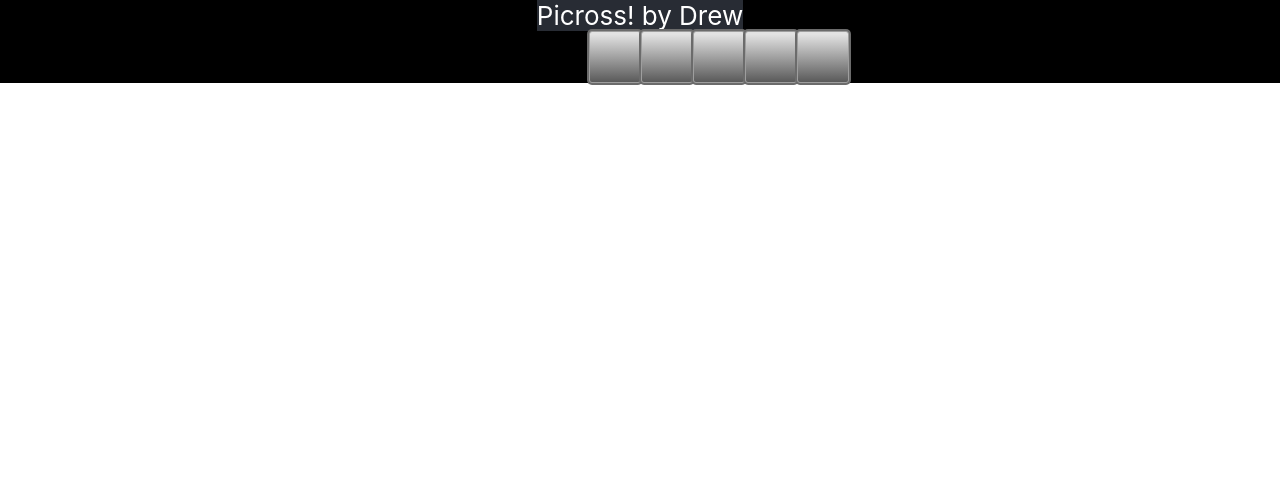
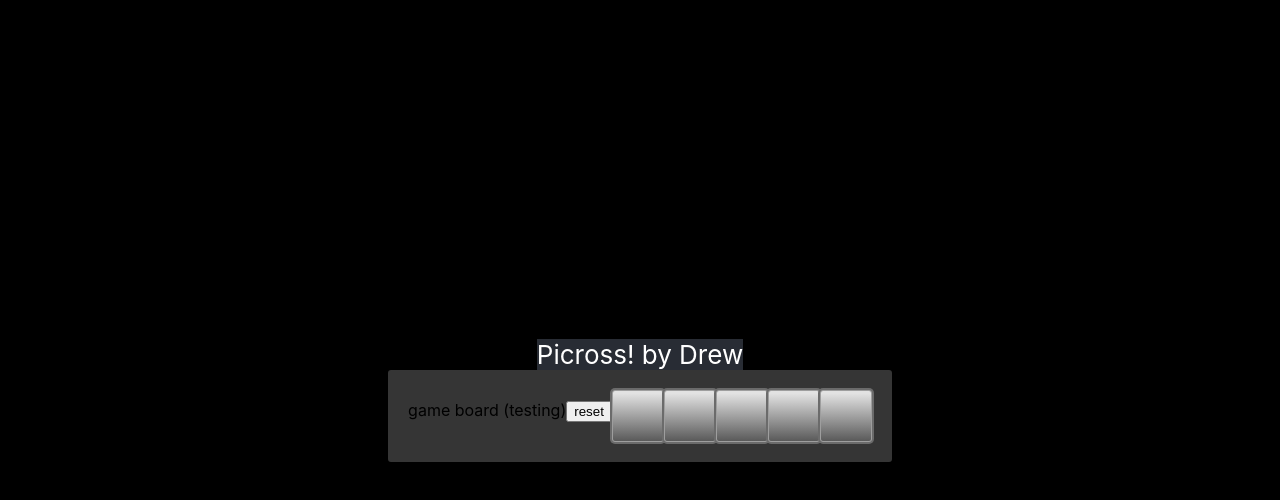
Before and after one commit to DBartleman/Picross, a React (Create React App) app: page / in a window 1280 px wide. Shown: the top 500 px of the page. Built offline with nearby package versions, Linux system fonts and the light colour scheme.

Commit message:
getting the buttons correct

```diff
--- a/src/App.css
+++ b/src/App.css
@@ -1,6 +1,11 @@
 .App {
   text-align: center;
   background-color: #000000;
+  height: 100vh;
+  width: 100vw;
+  display: flex;
+  align-items: center;
+  justify-content: center;
 }
 
 
@@ -27,6 +32,12 @@
   color: white;
 }
 
+.gameBoard {
+  background-color:#353535;
+  padding:20px 20px;
+  border-radius:3px;
+}
+
 /* the following is created by https://www.bestcssbuttongenerator.com/ */
 .tileButtonDefault {
 	box-shadow: 0px 0px 0px 2px #6b6b6b;
@@ -36,19 +47,15 @@
 	border:1px solid #9e9e9e;
 	display:inline-block;
 	cursor:pointer;
-	/* color:#ffffff; */
-	/* font-family:Arial; */
-	/* font-size:19px; */
 	padding:25px 25px;
-	/* text-decoration:none; */
 }
 
 .tileButtonDefault:hover {
-	background:linear-gradient(to bottom, #ffcc00 5%, #ffa200 100%);
-	background-color:#ffcc00;
+	background:linear-gradient(to bottom, #505050 5%, #b1b1b1 100%);
+	background-color:#868686;
 }
 
-.tileButtonSuccess {
+.tileButtonFilled {
 	box-shadow: 0px 0px 0px 2px #fad091;
 	background:linear-gradient(to bottom, #ffa200 5%, #ffcc00 100%);
 	background-color:#ffa200;
@@ -56,11 +63,18 @@
 	border:1px solid #9e9e9e;
 	display:inline-block;
 	cursor:pointer;
-	color:#ffffff;
-	font-family:Arial;
-	font-size:19px;
 	padding:25px 25px;
-	text-decoration:none;
+}
+
+.tileButtonEmpty {
+	box-shadow: 0px 0px 0px 2px #000000;
+	background:linear-gradient(to bottom, #222222 5%, #272727 100%);
+	background-color:#222222;
+	border-radius:3px;
+	border:1px solid #9e9e9e;
+	display:inline-block;
+	cursor:pointer;
+	padding:25px 25px;
 }
 
 .tileButtonDefault:active {
--- a/src/App.js
+++ b/src/App.js
@@ -2,8 +2,19 @@ import './App.css';
 
 function App() {
   function reveal(e) {
-    e.preventDefault();
-    console.log('The button was clicked.');
+    //e.preventDefault();
+    e.target.className = "tileButtonFilled tileButton";
+    e.target.disabled = true;
+    //console.log('The button was clicked.');
+  }
+  function reset(e) {
+    //e.preventDefault();
+    let buttons = document.querySelectorAll("tileButton");
+    for(let i = 0; i < buttons.length; i++) {
+      buttons[i].className = "tileButtonDefault tileButton";
+      buttons[i].disabled = false;
+    }
+    //console.log('The button was clicked.');
   }
 
   return (
@@ -14,11 +25,12 @@ function App() {
         </header>
         <div className="gameBoard">
           game board (testing)
-          <button onClick={reveal} class="tileButtonDefault"> </button>
-          <button onClick={reveal} class="tileButtonDefault"> </button>
-          <button onClick={reveal} class="tileButtonDefault"> </button>
-          <button onClick={reveal} class="tileButtonDefault"> </button>
-          <button onClick={reveal} class="tileButtonDefault"> </button>
+          <button onClick={reset}> reset </button>
+          <button onClick={reveal} class="tileButtonDefault tileButton"> </button>
+          <button onClick={reveal} class="tileButtonDefault tileButton"> </button>
+          <button onClick={reveal} class="tileButtonDefault tileButton"> </button>
+          <button onClick={reveal} class="tileButtonDefault tileButton"> </button>
+          <button onClick={reveal} class="tileButtonDefault tileButton"> </button>
         </div>
       </div>
     </div>
```
